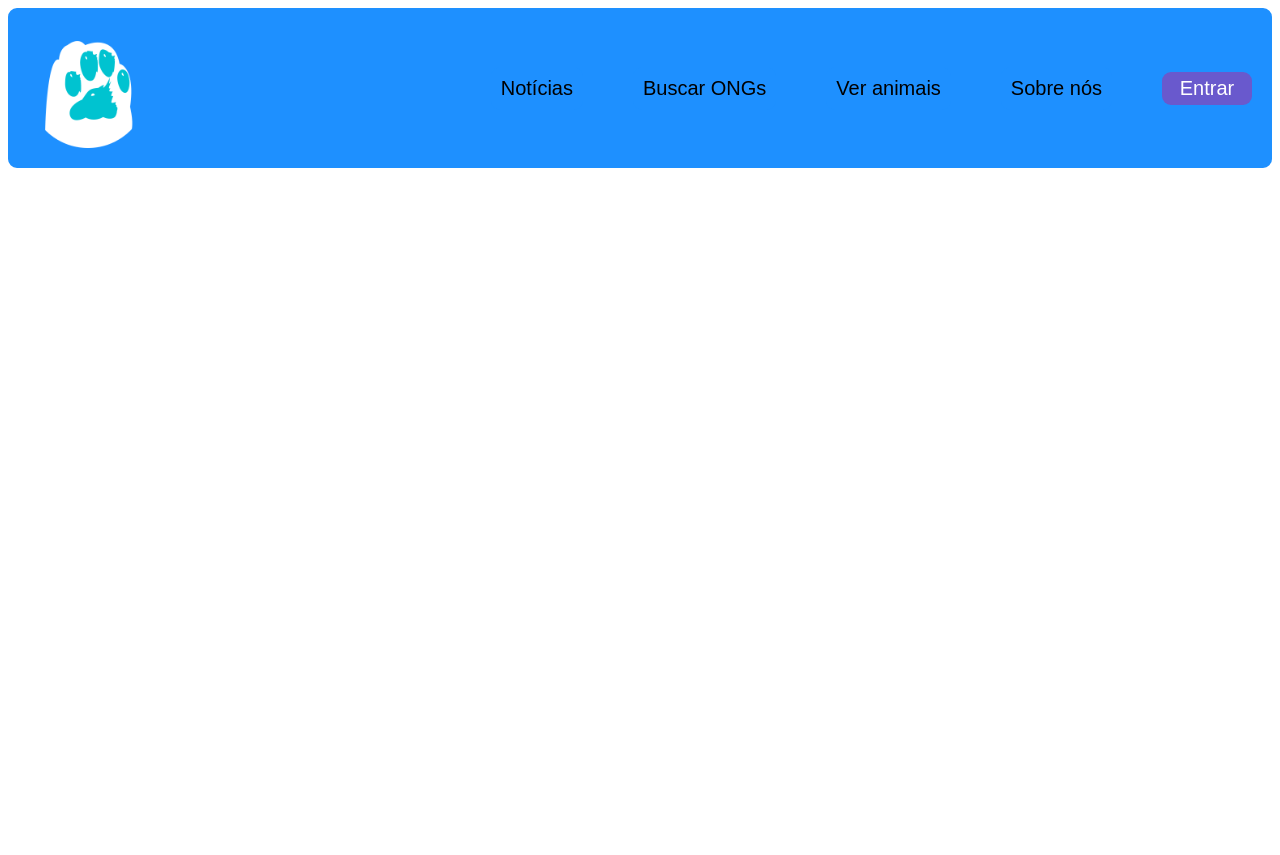
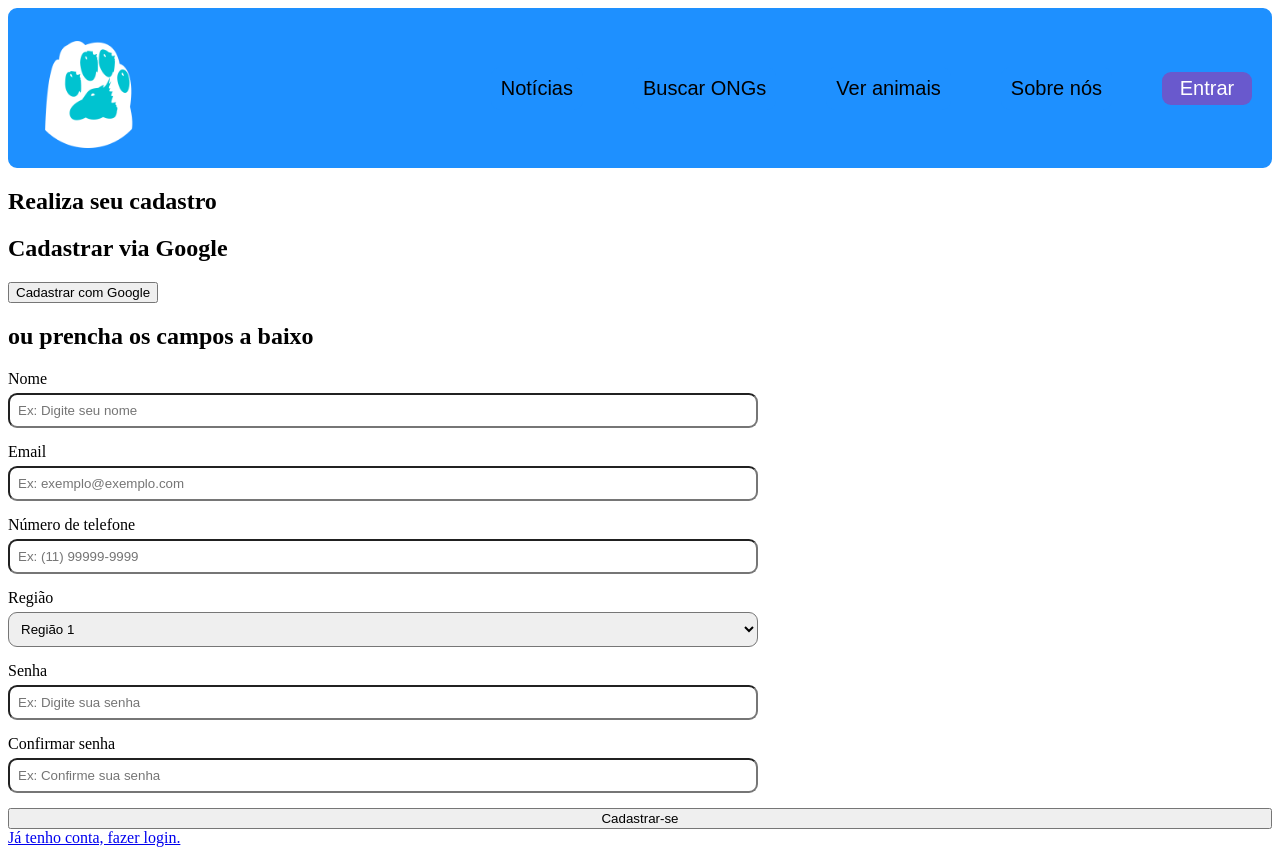
Before and after one commit to gabrielOliveiraDev0/Projeto-Ong, a React (Vite) app: page /cadastrarUsuarios in a window 1280 px wide. Before the commit the page ends 800 px from the top, so only its background shows below. Built offline with nearby package versions, Linux system fonts and the light colour scheme.

Commit message:
feat: html da pagina cadastrar usuario pronta

```diff
--- a/src/Paginas/CadastrarUsuarios.jsx
+++ b/src/Paginas/CadastrarUsuarios.jsx
@@ -2,11 +2,93 @@ import React from "react";
 import CabecalhoCriandoUsuario from "../cabecalhos/CabecalhoCriandoUsuario";
 
 function CadastrarUsuarios() {
-return (
-    <section>
-        <CabecalhoCriandoUsuario />
+    return (
+        <section className="cadastrar-usuarios">
 
-    </section>
-);
+            <CabecalhoCriandoUsuario />
+
+            <h1> Realiza seu cadastro </h1>
+
+            <div className="cadastro-usuario-via-google">
+
+                <h2> Cadastrar via Google </h2>
+
+                <button className="botao-cadastro-google" type="button">
+                    Cadastrar com Google
+                </button>
+
+            </div>
+            <div className="cadastro-usuario-via-formulario">
+                <h2> ou prencha os campos a baixo </h2>
+                <form className="formulario-cadastro-usuario">
+                    <label for="nome">
+                        Nome
+                        <input
+                            id="nome"
+                            name="nome"
+                            type="text"
+                            placeholder="Ex: Digite seu nome"
+                        />
+                    </label>
+
+                    <label for="email">
+                        Email
+                        <input
+                            id="email"
+                            name="email"
+                            type="email"
+                            placeholder="Ex: exemplo@exemplo.com"
+                        />
+                    </label>
+                    <label for="numeroTelefone">
+                        Número de telefone
+                        <input
+                            id="numeroTelefone"
+                            name="numeroTelefone"
+                            type="text"
+                            placeholder="Ex: (11) 99999-9999"
+                        />
+                    </label>
+                    <label for="ragiao">
+                        Região
+                        <select id="regiao" name="regiao">
+                            <option value="regiao1">Região 1</option>
+                            <option value="regiao2">Região 2</option>
+                            <option value="regiao3">Região 3</option>
+                        </select>
+                    </label>
+                    <label for="senha">
+                        Senha
+                        <input
+                            id="senha"
+                            name="senha"
+                            type="password"
+                            placeholder="Ex: Digite sua senha"
+                        />
+                    </label>
+                    <label for="confirmarSenha">
+                        Confirmar senha
+                        <input
+                            id="confirmarSenha"
+                            name="confirmarSenha"
+                            type="password"
+                            placeholder="Ex: Confirme sua senha"
+                        />
+                    </label>
+
+                    <button className="botao-cadastrar" type="submit">
+                        Cadastrar-se
+                    </button>
+                </form>
+            </div>
+            <div className="jatem conta">
+
+                <a href="/login" className="link-login">
+                    Já tenho conta, fazer login.
+                </a>
+            </div>
+        </section>
+    );
 }
+
 export default CadastrarUsuarios;
```
